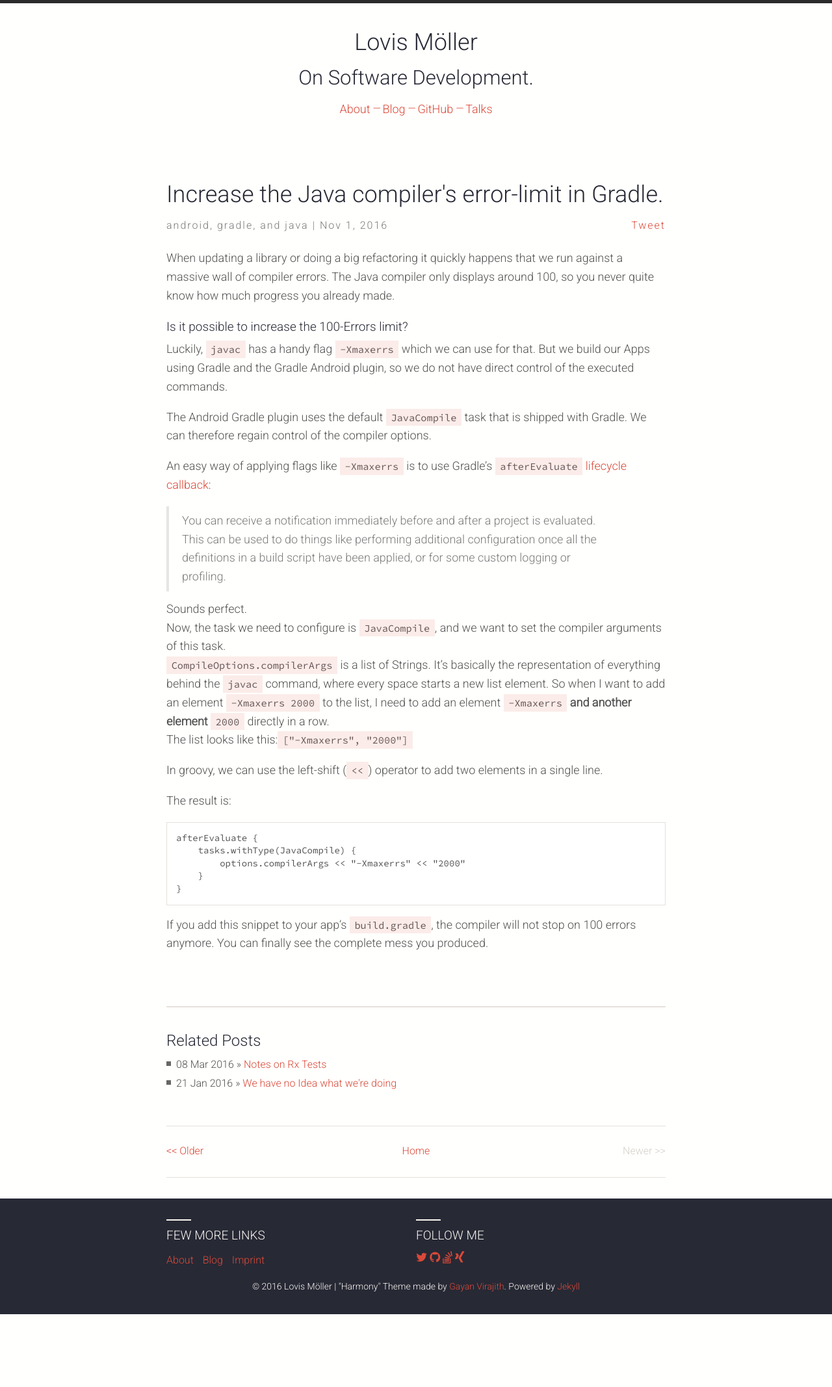
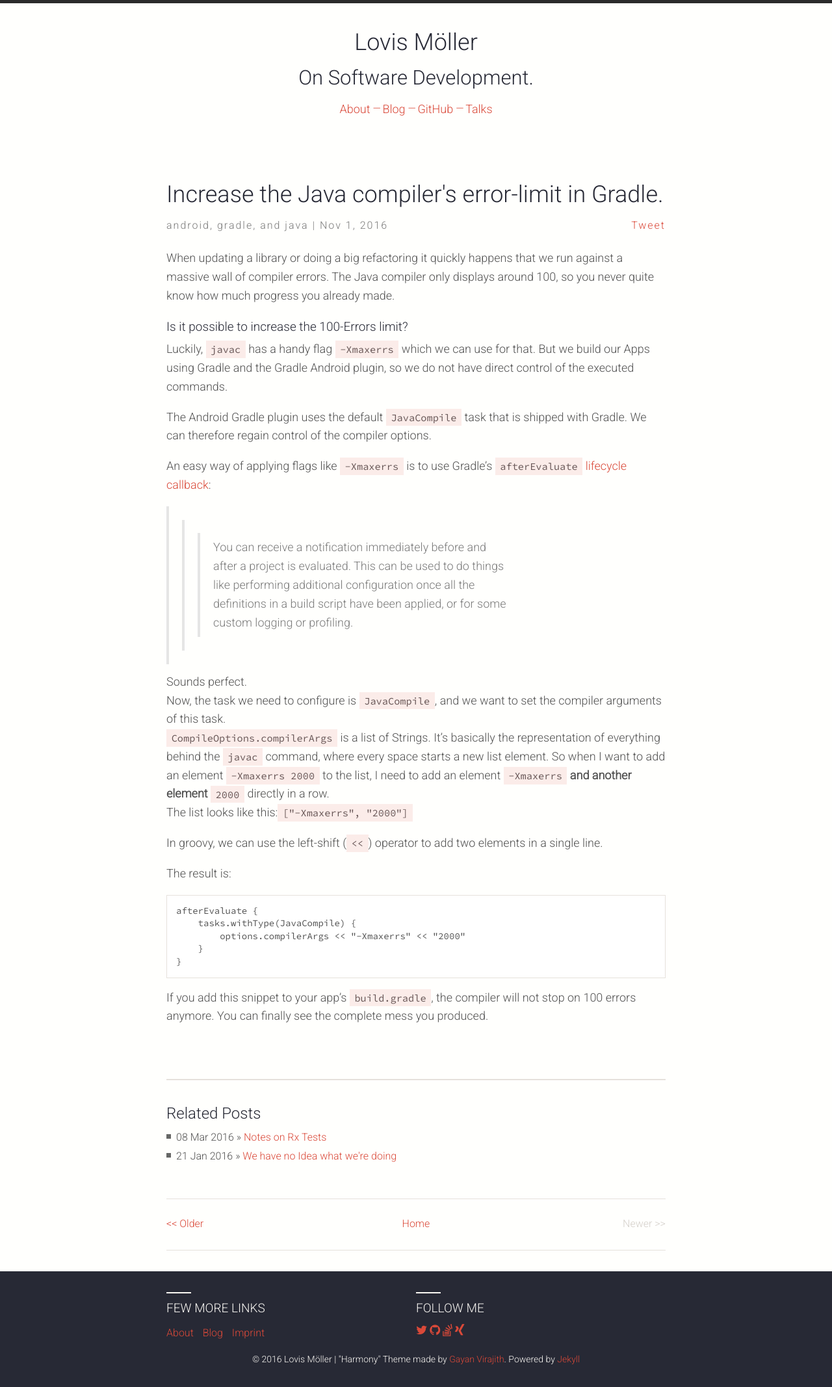
Before and after one commit to lmller/lmller.github.io, a Jekyll site: the page built from _posts/2016-11-01-morerrors.md, in a window 1280 px wide. Shown: the whole page at 65% size. Built offline with Jekyll 4.4.1, drawn with Linux system fonts in a browser that asks for light colours; nearby versions of some CDN libraries; comment, search, counter and statistics services are not loaded; before the commit the page ends 2022 px from its top, so only the background shows below that.

```diff
--- a/_posts/2016-11-01-morerrors.md
+++ b/_posts/2016-11-01-morerrors.md
@@ -21,7 +21,8 @@ But we build our Apps using Gradle and the Gradle Android plugin, so we do not h
 The Android Gradle plugin uses the default `JavaCompile` task that is shipped with Gradle. We can therefore regain control of the compiler options.
 
 An easy way of applying flags like `-Xmaxerrs` is to use Gradle's `afterEvaluate` [lifecycle callback](https://docs.gradle.org/current/userguide/build_lifecycle.html#sec:project_evaluation):
-> You can receive a notification immediately before and after a project is evaluated. This can be used to do things like performing additional configuration once all the definitions in a build script have been applied, or for some custom logging or profiling.
+
+>>> You can receive a notification immediately before and after a project is evaluated. This can be used to do things like performing additional configuration once all the definitions in a build script have been applied, or for some custom logging or profiling.
 
 Sounds perfect.
 Now, the task we need to configure is `JavaCompile`, and we want to set the compiler arguments of this task.
```
